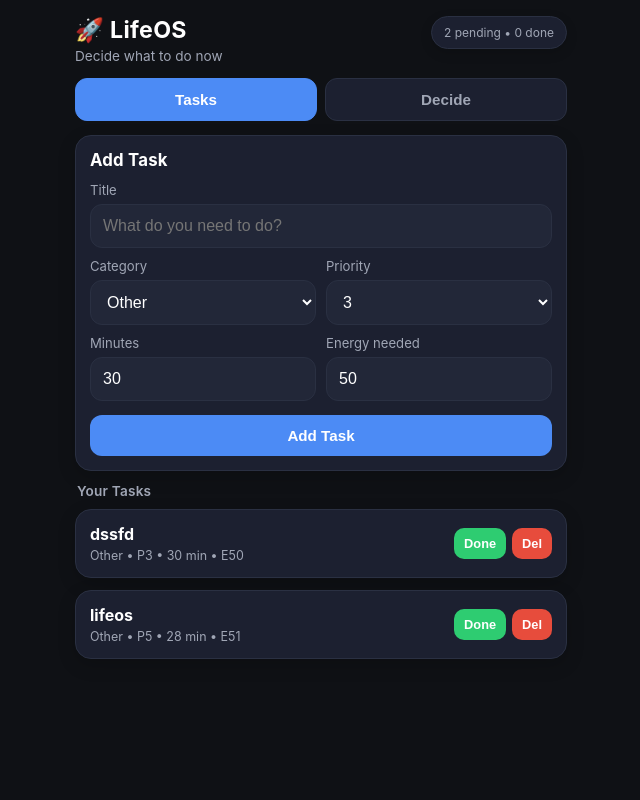
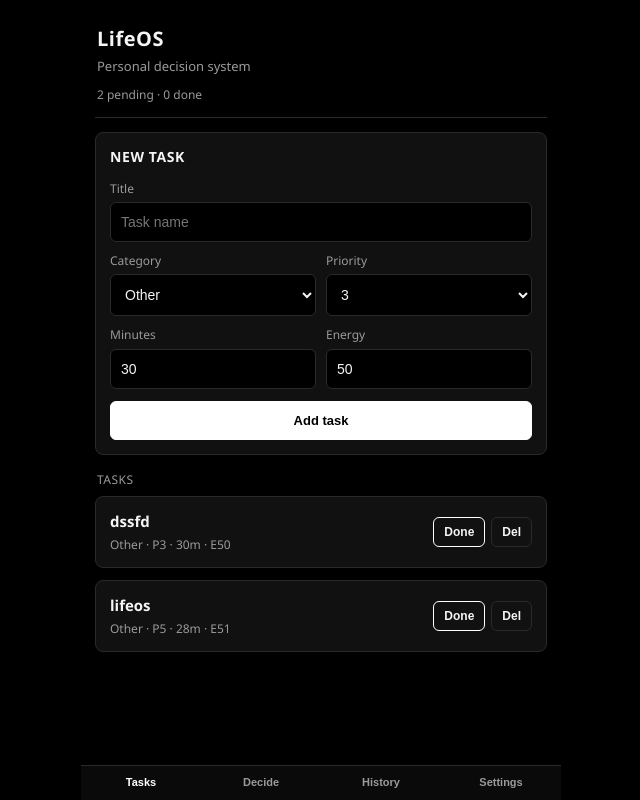
Before and after one commit to kigaminglive/LifeOS-Web, a FastAPI app: page / in a window 1280 px wide. Shown: the whole page, without its empty margins (319-959 px from the left). Run offline with FastAPI, Linux system fonts and the light colour scheme; data comes from the database, SQL or seed files in the repository; both versions use the stored data as it was after the commit; tables that the repository leaves empty hold one stand-in row (values such as "Sample post").

Commit message:
Black white UI with history and settings

```diff
--- a/main.py
+++ b/main.py
@@ -4,28 +4,35 @@ from fastapi.staticfiles import StaticFiles
 from fastapi.templating import Jinja2Templates
 
 from app.database import init_db
-from app.models import create_task, get_tasks, complete_task, delete_task
+from app.models import (
+    create_task, get_tasks, complete_task, delete_task,
+    get_decisions, clear_tasks, clear_history
+)
 from app.decision import get_recommendation
 
-app = FastAPI(title="LifeOS Web")
+app = FastAPI(title="LifeOS")
 app.mount("/static", StaticFiles(directory="static"), name="static")
 templates = Jinja2Templates(directory="templates")
 
 init_db()
 
 
+def base_context():
+    return {
+        "tasks": get_tasks(),
+        "pending_count": len(get_tasks("pending")),
+        "completed_count": len(get_tasks("completed")),
+        "history": get_decisions(),
+        "recommendation": None,
+    }
+
+
 @app.get("/", response_class=HTMLResponse)
 def home(request: Request):
-    return templates.TemplateResponse(
-        request=request,
-        name="index.html",
-        context={
-            "tasks": get_tasks(),
-            "pending_count": len(get_tasks("pending")),
-            "completed_count": len(get_tasks("completed")),
-            "recommendation": None,
-        },
-    )
+    ctx = base_context()
+    ctx["request"] = request
+    ctx["active"] = "tasks"
+    return templates.TemplateResponse(request=request, name="index.html", context=ctx)
 
 
 @app.post("/tasks/add")
@@ -37,19 +44,19 @@ def add_task(
     energy_required: int = Form(50),
 ):
     create_task(title, category, priority, estimated_minutes, energy_required)
-    return RedirectResponse("/", status_code=303)
+    return RedirectResponse("/?tab=tasks", status_code=303)
 
 
 @app.post("/tasks/{task_id}/complete")
 def mark_complete(task_id: int):
     complete_task(task_id)
-    return RedirectResponse("/", status_code=303)
+    return RedirectResponse("/?tab=tasks", status_code=303)
 
 
 @app.post("/tasks/{task_id}/delete")
 def remove_task(task_id: int):
     delete_task(task_id)
-    return RedirectResponse("/", status_code=303)
+    return RedirectResponse("/?tab=tasks", status_code=303)
 
 
 @app.post("/decide", response_class=HTMLResponse)
@@ -60,16 +67,25 @@ def decide(
     available_time: str = Form("30 min"),
 ):
     recommendation = get_recommendation(mood, energy, available_time)
-    return templates.TemplateResponse(
-        request=request,
-        name="index.html",
-        context={
-            "tasks": get_tasks(),
-            "pending_count": len(get_tasks("pending")),
-            "completed_count": len(get_tasks("completed")),
-            "recommendation": recommendation,
-            "mood": mood,
-            "energy": energy,
-            "available_time": available_time,
-        },
-    )
+    ctx = base_context()
+    ctx.update({
+        "request": request,
+        "recommendation": recommendation,
+        "mood": mood,
+        "energy": energy,
+        "available_time": available_time,
+        "active": "decide",
+    })
+    return templates.TemplateResponse(request=request, name="index.html", context=ctx)
+
+
+@app.post("/settings/clear-history")
+def settings_clear_history():
+    clear_history()
+    return RedirectResponse("/?tab=settings", status_code=303)
+
+
+@app.post("/settings/clear-tasks")
+def settings_clear_tasks():
+    clear_tasks()
+    return RedirectResponse("/?tab=settings", status_code=303)
--- a/static/app.js
+++ b/static/app.js
@@ -1,32 +1,33 @@
-// Tab switching
-document.querySelectorAll(".tab").forEach((btn) => {
-  btn.addEventListener("click", () => {
-    document.querySelectorAll(".tab").forEach((b) => b.classList.remove("active"));
-    document.querySelectorAll(".tab-panel").forEach((p) => p.classList.remove("active"));
+function showTab(id) {
+  document.querySelectorAll(".panel").forEach((p) => p.classList.remove("active"));
+  document.querySelectorAll(".nav button").forEach((b) => b.classList.remove("active"));
 
-    btn.classList.add("active");
-    const panel = document.getElementById(btn.dataset.tab);
-    if (panel) {
-      panel.classList.add("active");
-    }
-  });
+  const panel = document.getElementById(id);
+  if (panel) panel.classList.add("active");
+
+  const btn = document.querySelector(`.nav button[data-tab="${id}"]`);
+  if (btn) btn.classList.add("active");
+}
+
+document.querySelectorAll(".nav button").forEach((btn) => {
+  btn.addEventListener("click", () => showTab(btn.dataset.tab));
 });
 
-// Energy slider live label
 const energy = document.getElementById("energy");
 const energyVal = document.getElementById("energyVal");
-
 if (energy && energyVal) {
   energy.addEventListener("input", () => {
     energyVal.textContent = energy.value;
   });
 }
 
-// PWA service worker
+// URL tab support (?tab=settings)
+const params = new URLSearchParams(window.location.search);
+const tab = params.get("tab");
+if (tab) showTab(tab);
+
 if ("serviceWorker" in navigator) {
   window.addEventListener("load", () => {
-    navigator.serviceWorker.register("/static/sw.js").catch((err) => {
-      console.log("SW failed", err);
-    });
+    navigator.serviceWorker.register("/static/sw.js").catch(() => {});
   });
 }
--- a/static/style.css
+++ b/static/style.css
@@ -1,264 +1,237 @@
 :root {
-  --bg: #0f1115;
-  --card: #1c2030;
-  --card2: #222738;
-  --text: #ffffff;
-  --dim: #a0a6b5;
-  --accent: #4c8bf5;
-  --success: #2ecc71;
-  --danger: #e74c3c;
-  --border: #2a3042;
+  --bg: #000000;
+  --panel: #0a0a0a;
+  --card: #111111;
+  --line: #2a2a2a;
+  --text: #f5f5f5;
+  --muted: #9a9a9a;
+  --white: #ffffff;
 }
 
 * {
   box-sizing: border-box;
   -webkit-tap-highlight-color: transparent;
-  transition: background-color 0.15s ease, color 0.15s ease, transform 0.12s ease, border-color 0.15s ease;
 }
 
 body {
   margin: 0;
-  font-family: -apple-system, BlinkMacSystemFont, "Segoe UI", Roboto, sans-serif;
   background: var(--bg);
   color: var(--text);
+  font-family: "Segoe UI", Tahoma, Geneva, Verdana, sans-serif;
+  font-size: 15px;
+  line-height: 1.45;
 }
 
 .app {
-  max-width: 520px;
+  max-width: 480px;
   margin: 0 auto;
-  padding: 16px 14px 40px;
+  min-height: 100vh;
+  padding: 18px 14px 70px;
 }
 
-.topbar {
-  display: flex;
-  justify-content: space-between;
-  align-items: flex-start;
-  gap: 12px;
+.header {
+  padding: 6px 2px 14px;
+  border-bottom: 1px solid var(--line);
   margin-bottom: 14px;
 }
 
-.topbar h1 {
+.header h1 {
   margin: 0;
-  font-size: 1.45rem;
-  letter-spacing: 0.3px;
+  font-size: 20px;
+  font-weight: 700;
+  letter-spacing: 0.5px;
 }
 
-.subtitle {
+.header p {
   margin: 4px 0 0;
-  color: var(--dim);
-  font-size: 0.85rem;
+  color: var(--muted);
+  font-size: 13px;
 }
 
-.stats-pill {
-  background: var(--card);
-  border: 1px solid var(--border);
-  border-radius: 999px;
-  padding: 8px 12px;
-  font-size: 0.75rem;
-  color: var(--dim);
-  white-space: nowrap;
-  box-shadow: 0 4px 12px rgba(0, 0, 0, 0.15);
+.counts {
+  margin-top: 10px;
+  color: var(--muted);
+  font-size: 12px;
 }
 
-.tabs {
+.nav {
+  position: fixed;
+  left: 0;
+  right: 0;
+  bottom: 0;
+  background: var(--panel);
+  border-top: 1px solid var(--line);
   display: grid;
-  grid-template-columns: 1fr 1fr;
-  gap: 8px;
-  margin-bottom: 14px;
+  grid-template-columns: repeat(4, 1fr);
+  max-width: 480px;
+  margin: 0 auto;
+  z-index: 20;
 }
 
-.tab {
-  background: var(--card);
-  color: var(--dim);
-  border: 1px solid var(--border);
-  border-radius: 12px;
-  padding: 12px;
-  font-size: 0.95rem;
+.nav button {
+  background: transparent;
+  border: 0;
+  color: var(--muted);
+  padding: 10px 4px 12px;
+  font-size: 11px;
   font-weight: 600;
 }
 
-.tab.active {
-  background: var(--accent);
-  color: white;
-  border-color: var(--accent);
+.nav button.active {
+  color: var(--white);
 }
 
-.tab:active,
-.btn:active {
-  transform: scale(0.97);
-}
-
-.tab-panel { display: none; }
-.tab-panel.active { display: block; }
+.panel { display: none; }
+.panel.active { display: block; }
 
 .card {
   background: var(--card);
-  border: 1px solid var(--border);
-  border-radius: 16px;
+  border: 1px solid var(--line);
+  border-radius: 8px;
   padding: 14px;
   margin-bottom: 12px;
-  box-shadow: 0 6px 18px rgba(0, 0, 0, 0.18);
 }
 
-.form-card h2 {
+.card h2 {
   margin: 0 0 12px;
-  font-size: 1.05rem;
-  letter-spacing: 0.2px;
+  font-size: 14px;
+  font-weight: 700;
+  text-transform: uppercase;
+  letter-spacing: 0.6px;
 }
 
 label {
   display: block;
-  color: var(--dim);
-  font-size: 0.82rem;
-  margin: 10px 0 6px;
+  margin: 10px 0 5px;
+  color: var(--muted);
+  font-size: 12px;
 }
 
 input, select {
   width: 100%;
-  background: var(--card2);
+  background: #000;
   color: var(--text);
-  border: 1px solid var(--border);
-  border-radius: 12px;
-  padding: 12px;
-  font-size: 1rem;
+  border: 1px solid var(--line);
+  border-radius: 6px;
+  padding: 11px 10px;
+  font-size: 14px;
 }
 
 input[type="range"] {
   padding: 0;
 }
 
-.row-2 {
+.grid-2 {
   display: grid;
   grid-template-columns: 1fr 1fr;
   gap: 10px;
 }
 
 .btn {
-  border: none;
-  border-radius: 12px;
-  padding: 12px 14px;
+  border: 1px solid var(--white);
+  background: var(--white);
+  color: #000;
+  border-radius: 6px;
+  padding: 11px 12px;
+  font-size: 13px;
   font-weight: 700;
-  font-size: 0.95rem;
   cursor: pointer;
 }
 
-.btn.primary {
+.btn.block {
   width: 100%;
-  margin-top: 14px;
-  background: var(--accent);
-  color: white;
+  margin-top: 12px;
 }
 
-.btn.primary:hover {
-  filter: brightness(1.05);
+.btn.ghost {
+  background: transparent;
+  color: var(--text);
+}
+
+.btn.danger {
+  background: transparent;
+  color: var(--text);
+  border-color: var(--line);
 }
 
 .btn.small {
-  padding: 8px 10px;
-  font-size: 0.8rem;
-  border-radius: 10px;
+  padding: 7px 10px;
+  font-size: 12px;
 }
 
-.btn.success { background: var(--success); color: white; }
-.btn.danger { background: var(--danger); color: white; }
-
-.section-title {
-  margin: 8px 2px 10px;
-  color: var(--dim);
-  font-size: 0.85rem;
-  font-weight: 600;
-  letter-spacing: 0.2px;
+.list-title {
+  margin: 16px 2px 8px;
+  color: var(--muted);
+  font-size: 12px;
+  text-transform: uppercase;
+  letter-spacing: 0.5px;
 }
 
-.task-card {
+.task {
   display: flex;
   justify-content: space-between;
   gap: 10px;
   align-items: center;
 }
 
-.task-card:hover {
-  border-color: #3a4560;
-}
-
-.task-card.done {
-  opacity: 0.65;
+.task.done {
+  opacity: 0.5;
 }
 
 .task-title {
-  font-weight: 700;
-  margin-bottom: 4px;
+  font-weight: 600;
+  margin-bottom: 3px;
 }
 
 .task-meta {
-  color: var(--dim);
-  font-size: 0.78rem;
+  color: var(--muted);
+  font-size: 12px;
 }
 
 .task-actions {
   display: flex;
   gap: 6px;
-  flex-shrink: 0;
 }
 
 .empty {
+  border: 1px dashed var(--line);
+  border-radius: 8px;
+  padding: 24px 12px;
   text-align: center;
-  color: var(--dim);
-  background: var(--card);
-  border: 1px dashed var(--border);
-  border-radius: 16px;
-  padding: 28px 16px;
-  line-height: 1.5;
-  margin-bottom: 12px;
-}
-
-.empty-icon {
-  font-size: 1.6rem;
-  margin-bottom: 8px;
-}
-
-.result-card {
-  background: linear-gradient(180deg, #1c2030 0%, #182033 100%);
-  border: 1px solid #2f6fed55;
-  animation: fadeUp 0.25s ease;
-}
-
-@keyframes fadeUp {
-  from {
-    opacity: 0;
-    transform: translateY(8px);
-  }
-  to {
-    opacity: 1;
-    transform: translateY(0);
-  }
-}
-
-.result-label {
-  color: var(--dim);
-  font-size: 0.8rem;
-  margin-bottom: 6px;
+  color: var(--muted);
+  font-size: 13px;
 }
 
 .result-title {
-  font-size: 1.25rem;
-  font-weight: 800;
-  margin-bottom: 8px;
+  font-size: 18px;
+  font-weight: 700;
+  margin: 4px 0 8px;
 }
 
 .result-score {
-  color: var(--success);
-  font-weight: 700;
-  margin-bottom: 12px;
-}
-
-.reason-title {
-  font-weight: 700;
-  margin-bottom: 6px;
+  font-size: 13px;
+  color: var(--muted);
+  margin-bottom: 10px;
 }
 
 .reason {
-  color: var(--dim);
-  font-size: 0.9rem;
+  color: var(--muted);
+  font-size: 13px;
   margin: 4px 0;
 }
+
+.history-item .htitle {
+  font-weight: 600;
+  margin-bottom: 4px;
+}
+
+.history-item .hmeta {
+  color: var(--muted);
+  font-size: 12px;
+}
+
+.settings-note {
+  color: var(--muted);
+  font-size: 13px;
+  margin-bottom: 12px;
+}
--- a/templates/index.html
+++ b/templates/index.html
@@ -2,10 +2,9 @@
 <html lang="en">
 <head>
   <meta charset="UTF-8" />
-  <meta name="viewport" content="width=device-width, initial-scale=1, maximum-scale=1, user-scalable=no" />
-  <meta name="theme-color" content="#0f1115" />
+  <meta name="viewport" content="width=device-width, initial-scale=1, maximum-scale=1" />
+  <meta name="theme-color" content="#000000" />
   <meta name="apple-mobile-web-app-capable" content="yes" />
-  <meta name="apple-mobile-web-app-status-bar-style" content="black-translucent" />
   <title>LifeOS</title>
   <link rel="stylesheet" href="/static/style.css" />
   <link rel="manifest" href="/static/manifest.json" />
@@ -13,32 +12,20 @@
 </head>
 <body>
   <div class="app">
-    <header class="topbar">
-      <div>
-        <h1>🚀 LifeOS</h1>
-        <p class="subtitle">Decide what to do now</p>
-      </div>
-      <div class="stats-pill">
-        <span>{{ pending_count }} pending</span>
-        <span>•</span>
-        <span>{{ completed_count }} done</span>
-      </div>
+    <header class="header">
+      <h1>LifeOS</h1>
+      <p>Personal decision system</p>
+      <div class="counts">{{ pending_count }} pending · {{ completed_count }} done</div>
     </header>
 
-    <nav class="tabs">
-      <button class="tab active" data-tab="tasks" type="button">Tasks</button>
-      <button class="tab" data-tab="decide" type="button">Decide</button>
-    </nav>
+    <!-- TASKS -->
+    <section id="tasks" class="panel {% if active == 'tasks' or not active %}active{% endif %}">
+      <form class="card" action="/tasks/add" method="post">
+        <h2>New task</h2>
+        <label>Title</label>
+        <input type="text" name="title" placeholder="Task name" required />
 
-    <!-- TASKS -->
-    <section id="tasks" class="tab-panel active">
-      <form class="card form-card" action="/tasks/add" method="post">
-        <h2>Add Task</h2>
-
-        <label>Title</label>
-        <input type="text" name="title" placeholder="What do you need to do?" required />
-
-        <div class="row-2">
+        <div class="grid-2">
           <div>
             <label>Category</label>
             <select name="category">
@@ -61,37 +48,37 @@
           </div>
         </div>
 
-        <div class="row-2">
+        <div class="grid-2">
           <div>
             <label>Minutes</label>
             <input type="number" name="estimated_minutes" value="30" min="5" />
           </div>
           <div>
-            <label>Energy needed</label>
+            <label>Energy</label>
             <input type="number" name="energy_required" value="50" min="0" max="100" />
           </div>
         </div>
 
-        <button type="submit" class="btn primary">Add Task</button>
+        <button class="btn block" type="submit">Add task</button>
       </form>
 
-      <div class="section-title">Your Tasks</div>
+      <div class="list-title">Tasks</div>
 
       {% if tasks %}
         {% for task in tasks %}
-        <div class="card task-card {% if task.status == 'completed' %}done{% endif %}">
-          <div class="task-main">
+        <div class="card task {% if task.status == 'completed' %}done{% endif %}">
+          <div>
             <div class="task-title">
-              {% if task.status == 'completed' %}✓ {% endif %}{{ task.title }}
+              {% if task.status == 'completed' %}[done] {% endif %}{{ task.title }}
             </div>
             <div class="task-meta">
-              {{ task.category }} • P{{ task.priority }} • {{ task.estimated_minutes }} min • E{{ task.energy_required }}
+              {{ task.category }} · P{{ task.priority }} · {{ task.estimated_minutes }}m · E{{ task.energy_required }}
             </div>
           </div>
           <div class="task-actions">
             {% if task.status != 'completed' %}
             <form action="/tasks/{{ task.id }}/complete" method="post">
-              <button class="btn small success" type="submit">Done</button>
+              <button class="btn small ghost" type="submit">Done</button>
             </form>
             {% endif %}
             <form action="/tasks/{{ task.id }}/delete" method="post">
@@ -101,18 +88,14 @@
         </div>
         {% endfor %}
       {% else %}
-        <div class="empty">
-          <div class="empty-icon">📋</div>
-          <div><strong>No tasks yet</strong></div>
-          <div>Add your first task above to get started.</div>
-        </div>
+        <div class="empty">No tasks yet.</div>
       {% endif %}
     </section>
 
     <!-- DECIDE -->
-    <section id="decide" class="tab-panel">
-      <form class="card form-card" action="/decide" method="post">
-        <h2>Your Current State</h2>
+    <section id="decide" class="panel {% if active == 'decide' %}active{% endif %}">
+      <form class="card" action="/decide" method="post">
+        <h2>Current state</h2>
 
         <label>Mood</label>
         <select name="mood">
@@ -123,16 +106,10 @@
         </select>
 
         <label>Energy: <span id="energyVal">{{ energy if energy is defined else 50 }}</span>%</label>
-        <input
-          type="range"
-          name="energy"
-          id="energy"
-          min="0"
-          max="100"
-          value="{{ energy if energy is defined else 50 }}"
-        />
+        <input type="range" name="energy" id="energy" min="0" max="100"
+               value="{{ energy if energy is defined else 50 }}" />
 
-        <label>Available Time</label>
+        <label>Available time</label>
         {% set current_time = available_time if available_time is defined else '30 min' %}
         <select name="available_time">
           {% for t in ['15 min','30 min','45 min','1 hour','2+ hours'] %}
@@ -140,40 +117,76 @@
           {% endfor %}
         </select>
 
-        <button type="submit" class="btn primary">What should I do?</button>
+        <button class="btn block" type="submit">Get recommendation</button>
       </form>
 
       {% if recommendation %}
-      <div class="card result-card">
-        <div class="result-label">Recommended Action</div>
+      <div class="card">
+        <h2>Recommendation</h2>
         <div class="result-title">{{ recommendation.task.title }}</div>
-        <div class="result-score">Match Score: {{ recommendation.score }}/100</div>
-        <div class="result-reasons">
-          <div class="reason-title">Why this task?</div>
-          {% for r in recommendation.reasons %}
-          <div class="reason">• {{ r }}</div>
-          {% endfor %}
+        <div class="result-score">Score {{ recommendation.score }}/100</div>
+        {% for r in recommendation.reasons %}
+        <div class="reason">- {{ r }}</div>
+        {% endfor %}
+      </div>
+      {% else %}
+        <div class="empty">No recommendation yet.</div>
+      {% endif %}
+    </section>
+
+    <!-- HISTORY -->
+    <section id="history" class="panel {% if active == 'history' %}active{% endif %}">
+      <div class="list-title">Decision history</div>
+      {% if history %}
+        {% for h in history %}
+        <div class="card history-item">
+          <div class="htitle">{{ h.task_title }}</div>
+          <div class="hmeta">
+            Score {{ h.score }} · {{ h.mood }} · E{{ h.energy }} · {{ h.available_time }}
+          </div>
+          <div class="hmeta" style="margin-top:6px;">{{ h.reason }}</div>
+        </div>
+        {% endfor %}
+      {% else %}
+        <div class="empty">No history yet.</div>
+      {% endif %}
+    </section>
+
+    <!-- SETTINGS -->
+    <section id="settings" class="panel {% if active == 'settings' %}active{% endif %}">
+      <div class="card">
+        <h2>Settings</h2>
+        <div class="settings-note">
+          Local data controls. Clearing tasks also clears related history.
+        </div>
+
+        <form action="/settings/clear-history" method="post" onsubmit="return confirm('Clear history?')">
+          <button class="btn block ghost" type="submit">Clear history</button>
+        </form>
+
+        <form action="/settings/clear-tasks" method="post" onsubmit="return confirm('Delete all tasks?')">
+          <button class="btn block danger" type="submit" style="margin-top:10px;">Clear all tasks</button>
+        </form>
+      </div>
+
+      <div class="card">
+        <h2>About</h2>
+        <div class="settings-note">
+          LifeOS Web<br />
+          Decision + task system<br />
+          Black / white interface
         </div>
       </div>
-      {% else %}
-        <div class="empty">
-          <div class="empty-icon">🧠</div>
-          <div><strong>No recommendation yet</strong></div>
-          <div>Set your mood, energy and time, then tap “What should I do?”</div>
-        </div>
-      {% endif %}
     </section>
   </div>
 
+  <nav class="nav">
+    <button type="button" data-tab="tasks" class="{% if active == 'tasks' or not active %}active{% endif %}">Tasks</button>
+    <button type="button" data-tab="decide" class="{% if active == 'decide' %}active{% endif %}">Decide</button>
+    <button type="button" data-tab="history" class="{% if active == 'history' %}active{% endif %}">History</button>
+    <button type="button" data-tab="settings" class="{% if active == 'settings' %}active{% endif %}">Settings</button>
+  </nav>
+
   <script src="/static/app.js"></script>
-
-  {% if recommendation %}
-  <script>
-    document.querySelectorAll(".tab").forEach(b => b.classList.remove("active"));
-    document.querySelectorAll(".tab-panel").forEach(p => p.classList.remove("active"));
-    document.querySelector('.tab[data-tab="decide"]').classList.add("active");
-    document.getElementById("decide").classList.add("active");
-  </script>
-  {% endif %}
 </body>
 </html>
```
Also changed, not shown: app/database.py (+16 -0 lines), app/decision.py (+15 -4 lines), app/models.py (+38 -0 lines), data/lifeos_web.db.
